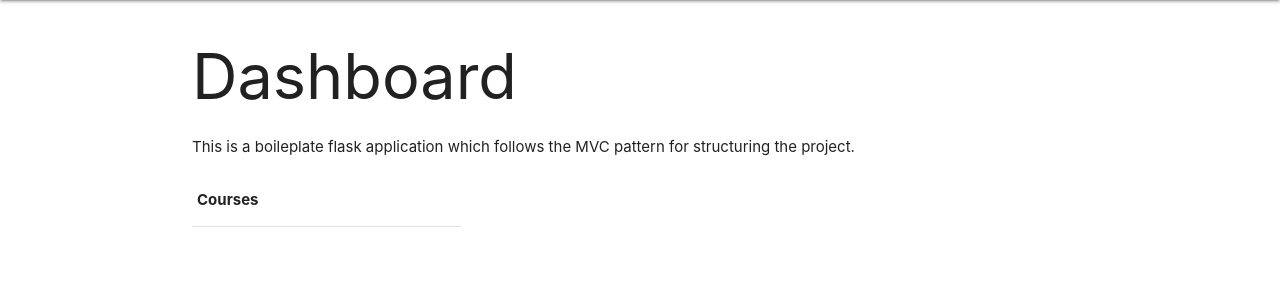
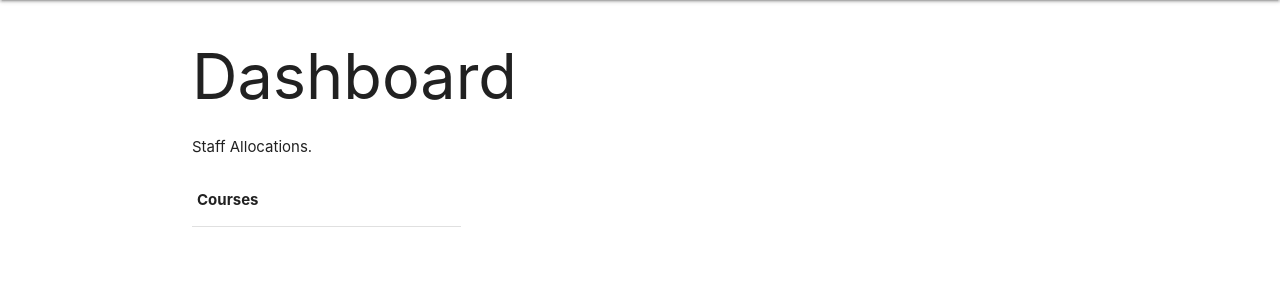
Before and after one commit to Staff-Allocations/Staff-Allocations, a Flask app: template App/templates/index.html in a window 1280 px wide. Shown: the part 64-364 px from the top of the page. Run offline with Flask 3, Linux system fonts and the light colour scheme; the template is opened without the code that fills it, so the values that code supplies are empty; parts of the project's set-up code (start-up, migrations or seed data) failed here and were passed over.

Commit message:
Update index.html

```diff
--- a/App/templates/index.html
+++ b/App/templates/index.html
@@ -9,13 +9,13 @@
     {% if is_authenticated %}
         <p> Welcome {{current_user.username}} </p>
     {% endif %}
-    <p>This is a boileplate flask application which follows the MVC pattern for structuring the project.</p>
+    <p>Staff Allocations.</p>
 
     <table style="width:30%">
         <tr>
           <th>Courses</th>
           {% for course in courses %}
-          <span class="card-title">{{course.name}}</span>
+            <span class="card-title">{{course.name}}</span>
           {% endfor %}
         </tr>
       </table>
```
